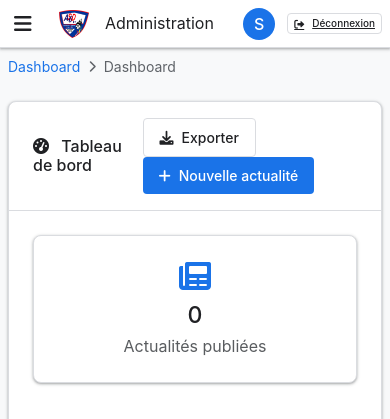
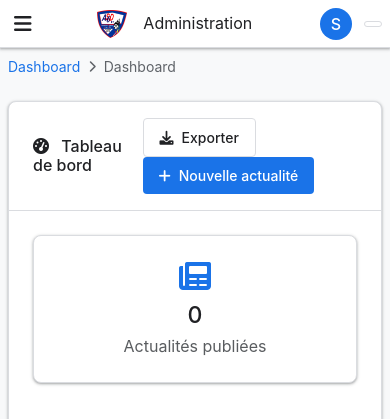
Before and after one commit to ronaldjunior450-web/asod-academie, a PHP site: page /ges_asod/admin/index.php in a window 390 px wide. Shown: the top 419 px of the page. Run offline with PHP 8.4, Linux system fonts and the light colour scheme; the visitor is signed in with stand-in values (Sample User, id 1); data that the repository does not hold is empty; some web fonts are replaced.

Commit message:
Fix(admin): Correction radicale du header mobile et interface responsive
Corrections majeures:
- Header mobile avec largeurs maximales (60% logo, 40% utilisateur)
- Bouton DÃ©connexion avec texte raccourci 'DÃ©co' sur trÃ¨s petits Ã©crans
- Interface admin 100vw pour Ã©viter tout dÃ©bordement
- Padding rÃ©duit et Ã©lÃ©ments redimensionnÃ©s
- Overflow hidden sur tous les conteneurs
- Box-sizing border-box pour calculs prÃ©cis

Le bouton DÃ©connexion sera maintenant entiÃ¨rement visible

```diff
--- a/admin/css/admin-responsive.css
+++ b/admin/css/admin-responsive.css
@@ -33,6 +33,53 @@
 html, body {
     max-width: 100%;
     overflow-x: hidden;
+    width: 100%;
+    margin: 0;
+    padding: 0;
+}
+
+/* Interface admin mobile - Correction globale */
+@media (max-width: 768px) {
+    /* Forcer la largeur de l'écran */
+    .gmail-main,
+    .gmail-content,
+    .gmail-card,
+    .gmail-card-body {
+        max-width: 100vw;
+        overflow-x: hidden;
+    }
+
+    /* Header mobile - Correction définitive */
+    .gmail-header {
+        width: 100vw;
+        max-width: 100vw;
+        left: 0;
+        right: 0;
+        box-sizing: border-box;
+    }
+
+    /* Contenu principal */
+    .gmail-main {
+        width: 100vw;
+        max-width: 100vw;
+        margin-left: 0;
+        margin-right: 0;
+    }
+
+    /* Cards responsive */
+    .gmail-card {
+        margin-left: 0;
+        margin-right: 0;
+        width: 100%;
+        box-sizing: border-box;
+    }
+
+    /* Tableaux responsive */
+    .table-responsive {
+        width: 100%;
+        overflow-x: auto;
+        -webkit-overflow-scrolling: touch;
+    }
 }
 
 /* Optimisation des tableaux pour mobile */
@@ -210,18 +257,30 @@ html, body {
         font-size: var(--font-xs);
     }
 
-    /* CORRECTION DÉBORDEMENT BOUTON DÉCONNEXION */
+    /* CORRECTION DÉBORDEMENT BOUTON DÉCONNEXION - APPROCHE RADICALE */
     .gmail-header {
         display: flex;
         align-items: center;
         justify-content: space-between;
         flex-wrap: nowrap;
-        min-width: 0; /* Permet au flex de se rétrécir */
+        min-width: 0;
+        padding: 0 8px; /* Réduit le padding */
+        overflow: hidden; /* Empêche le débordement */
     }
 
     .gmail-logo {
         flex-shrink: 0;
         min-width: 0;
+        max-width: 60%; /* Limite la largeur du logo */
+    }
+
+    .gmail-logo h1 {
+        font-size: 0.875rem; /* Réduit encore plus */
+        margin-left: 4px;
+    }
+
+    .gmail-logo img {
+        height: 24px; /* Réduit la taille de l'image */
     }
 
     .gmail-user {
@@ -229,13 +288,22 @@ html, body {
         min-width: 0;
         display: flex;
         align-items: center;
+        max-width: 40%; /* Limite la largeur de la zone utilisateur */
     }
 
     .gmail-user .gmail-btn {
         white-space: nowrap;
         overflow: hidden;
         text-overflow: ellipsis;
-        max-width: 120px;
+        max-width: 100%;
+        font-size: 0.625rem; /* 10px */
+        padding: 4px 6px;
+        min-width: 0;
+    }
+
+    /* Masquer complètement le nom d'utilisateur sur mobile */
+    .gmail-user span {
+        display: none !important;
     }
 
     /* SIDEBAR OPTIMISÉE */
@@ -523,14 +591,52 @@ html, body {
     }
 
     /* CORRECTION DÉBORDEMENT BOUTON DÉCONNEXION - TRÈS PETITS ÉCRANS */
-    .gmail-user .gmail-btn {
-        max-width: 100px;
-        font-size: 0.625rem; /* 10px */
-        padding: 2px 6px;
+    .gmail-header {
+        padding: 0 4px; /* Padding minimal */
+    }
+
+    .gmail-logo {
+        max-width: 50%; /* Encore plus petit */
     }
 
     .gmail-logo h1 {
-        font-size: 0.875rem; /* 14px */
+        font-size: 0.75rem; /* 12px */
+        margin-left: 2px;
+    }
+
+    .gmail-logo img {
+        height: 20px; /* Très petit */
+    }
+
+    .gmail-user {
+        max-width: 50%; /* Équilibre avec le logo */
+    }
+
+    .gmail-user .gmail-btn {
+        max-width: 100%;
+        font-size: 0.5rem; /* 8px */
+        padding: 2px 4px;
+        min-width: 0;
+    }
+
+    /* Texte du bouton encore plus court - Approche alternative */
+    .gmail-user .gmail-btn {
+        position: relative;
+    }
+
+    .gmail-user .gmail-btn::after {
+        content: "Déco";
+        position: absolute;
+        top: 50%;
+        left: 50%;
+        transform: translate(-50%, -50%);
+        font-size: 0.5rem;
+        white-space: nowrap;
+    }
+
+    .gmail-user .gmail-btn {
+        font-size: 0; /* Cache le texte original */
+        color: transparent; /* Cache le texte original */
     }
 
     .gmail-main {
```
